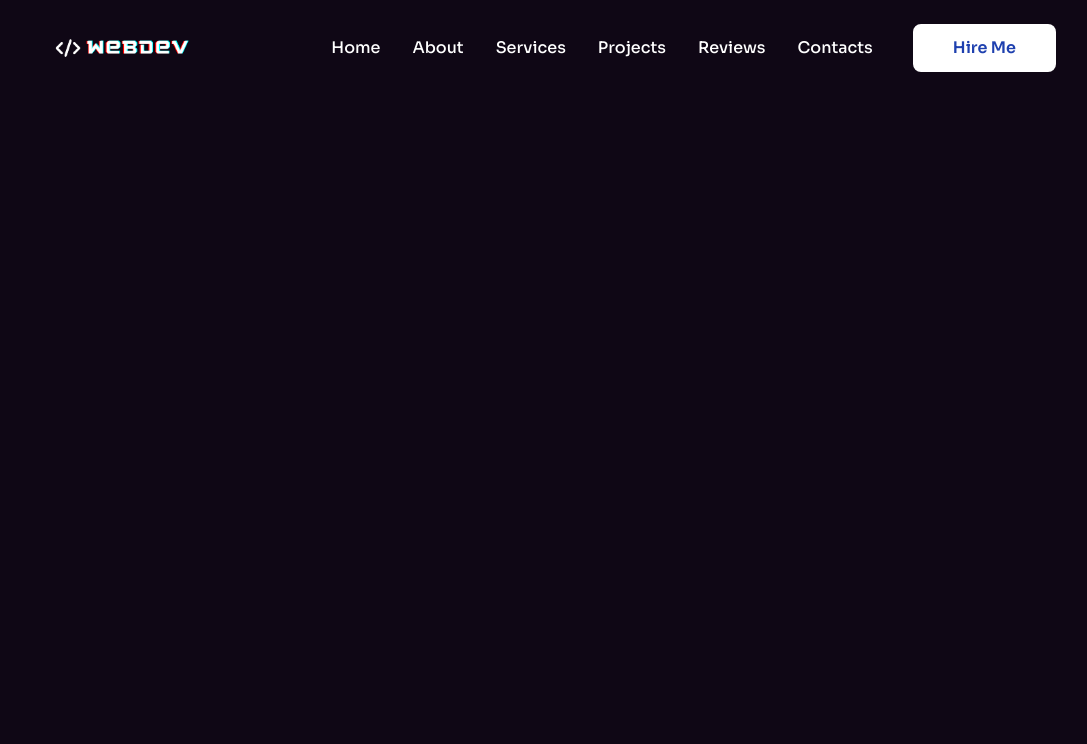
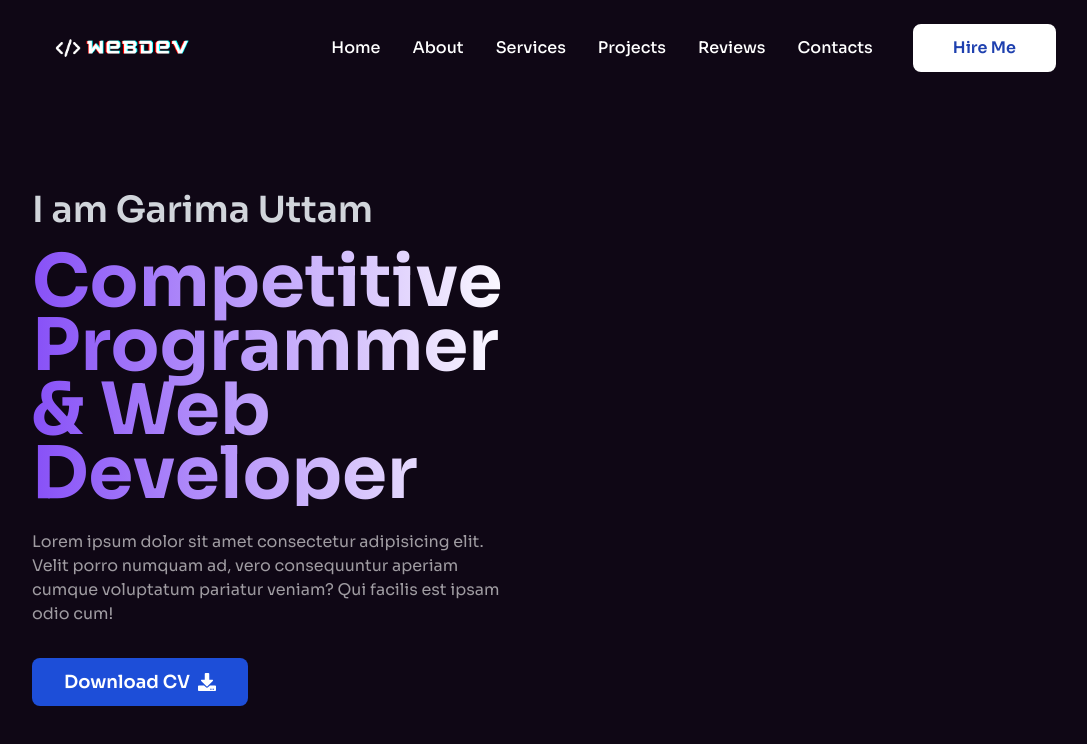
Before and after one commit to GarimaUttam/my_Portfolio, a Next.js app: page / in a window 1280 px wide. Shown: the top 744 px of the page, without its empty margins (96-1183 px from the left). Built offline with nearby package versions, Linux system fonts and the light colour scheme.

Commit message:
hero section content

```diff
--- a/Data/data.ts
+++ b/Data/data.ts
@@ -1,6 +1,6 @@
 export const BaseInfo = {
     name: "Garima Uttam",
-    position: "Full Stack Web Developer",
+    position: "Competitive Programmer & Web Developer",
     description:
       "Lorem ipsum dolor sit amet consectetur adipisicing elit. Velit porro numquam ad, vero consequuntur aperiam cumque voluptatum pariatur veniam? Qui facilis est ipsam odio cum!",
     profilePic: "/images/hero.png",
--- a/app/globals.css
+++ b/app/globals.css
@@ -6,4 +6,11 @@
     .nav__link {
         @apply relative text-base font-medium w-fit block after:block after:content-[''] after:absolute after:h-[3px] after:bg-yellow-400 text-white after:w-full after:scale-x-0 after:hover:scale-x-100 after:transition after:duration-300 after:origin-right
     }
+
+    .text-bg {
+        background-image: linear-gradient(to right, #8750f7 0%, #ffffff 100%);
+        background-clip: text;
+        -webkit-background-clip: text;
+        -webkit-text-fill-color: transparent;
+    }
 }
--- a/components/Home/Hero/Hero.tsx
+++ b/components/Home/Hero/Hero.tsx
@@ -1,13 +1,31 @@
+import { BaseInfo } from "@/Data/data";
 import React from "react";
+import { FaDownload } from "react-icons/fa";
 
 const Hero = () => {
   return (
     <div className="w-full pt-[4vh] md:pt-[12vh] h-screen bg-[#0f0715] overflow-hidden relative">
       <div className="flex justify-center flex-col w-4/5 h-full mx-auto">
         <div className="grid grid-cols-1 lg:grid-cols-2 items-center gap-12">
-          {/* Content */}
-          <div></div>
-          {/* Image */}
+          {/* Text Content */}
+          <div>
+            {/* sub Heading */}
+            <h1 className="text-2xl md:text-3xl lg:text-4xl mb-5 text-gray-300 font-semibold">
+              I am {BaseInfo.name}
+            </h1>
+            {/* Title */}
+            <h1 className="text-bg text-3xl sm:text-4xl md:text-5xl lg:text-6xl xl:text-7xl font-bold md:leading-[3rem] lg:leading-[3.5rem] xl:leading-[4rem] text-white">
+              {BaseInfo.position}
+            </h1>
+            {/* Description */}
+            <p className="mt-6 txt-sm md:text-base text-white text-opacity-60">{BaseInfo.description}</p>
+            {/* Button */}
+            <button className="md:px-8 md:py-2.5 px-6 py-1.5 text-white font-semibold text-sm md:text-lg transition-all duration-200 rounded-lg mt-8 bg-blue-700 hover:bg-blue-900 flex items-center space-x-2">
+              <span>Download CV</span>
+              <FaDownload/>
+            </button>
+          </div>
+          {/* Image Content*/}
         </div>
       </div>
     </div>
```
